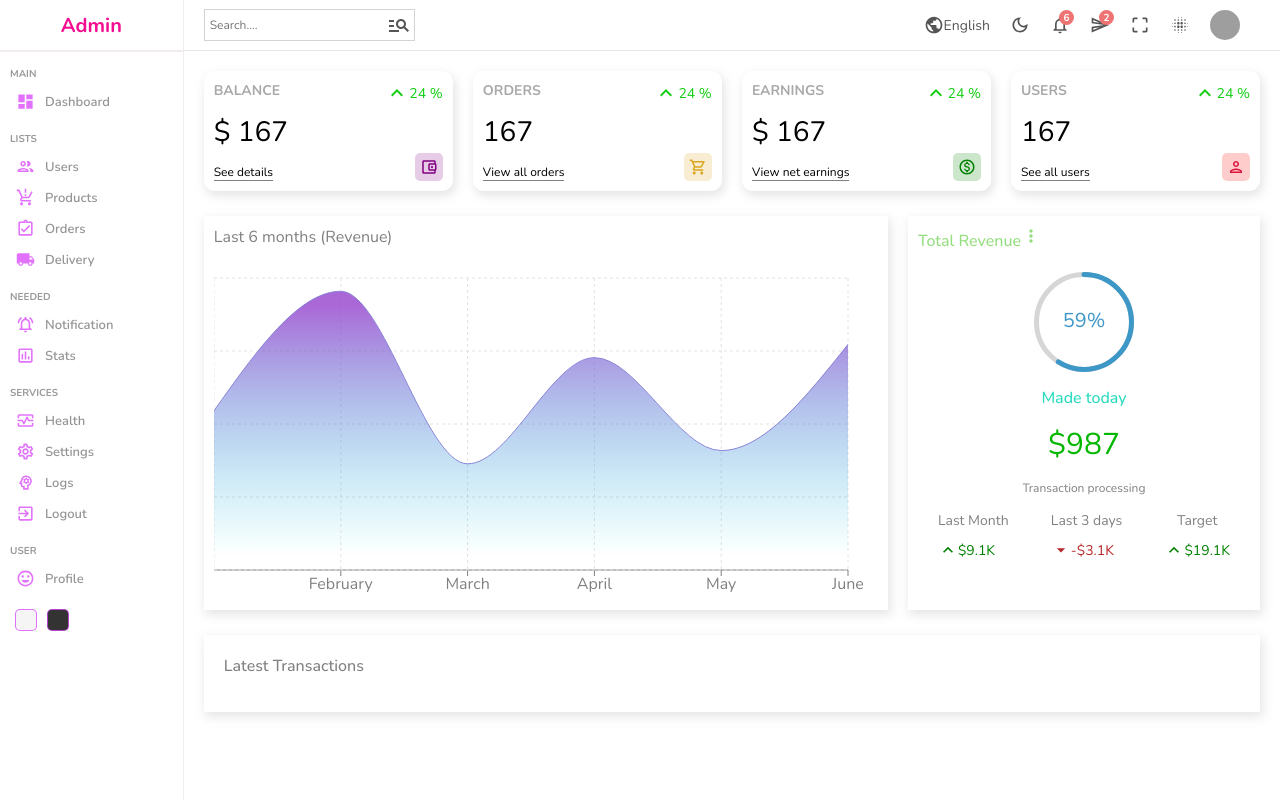
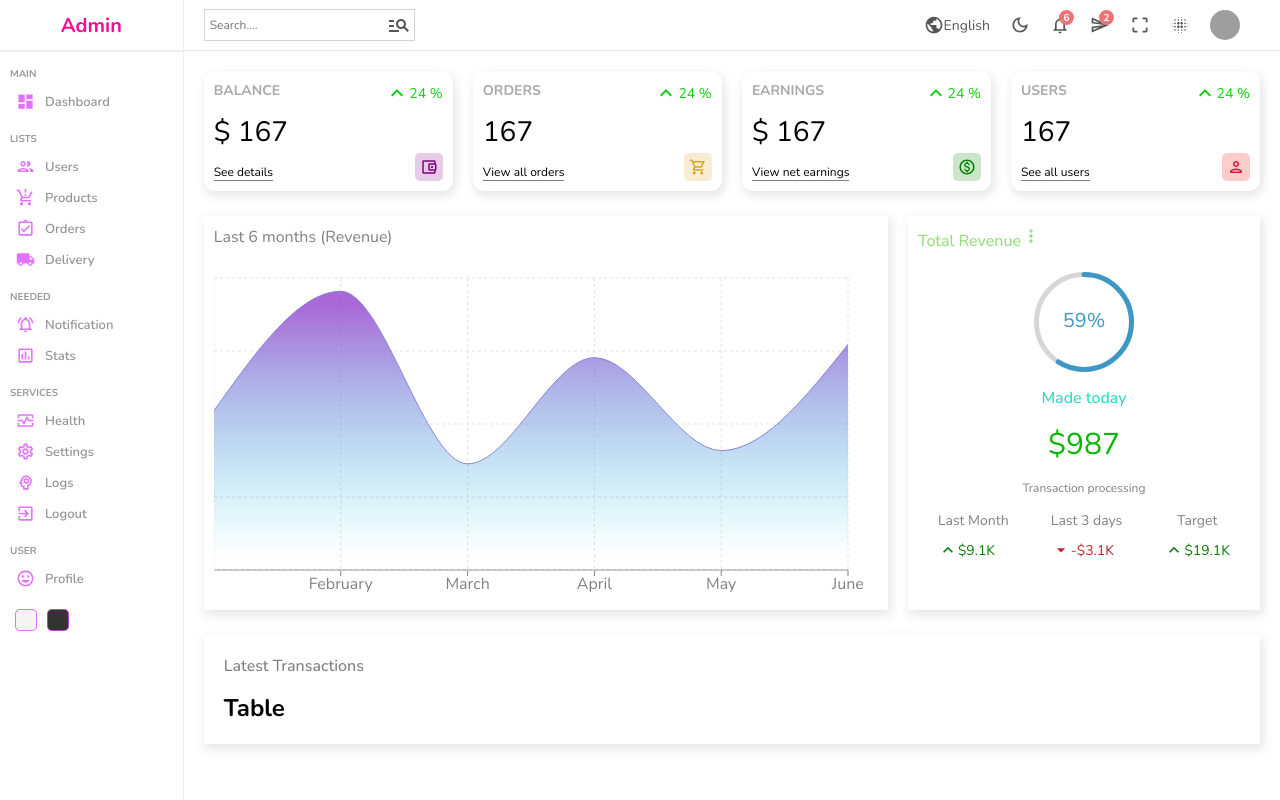
Before and after one commit to ahmedtowsikzap/Dashboared-For-EC, a React (Create React App) app: page / in a window 1280 px wide. Built offline with nearby package versions, Linux system fonts and the light colour scheme; grey boxes are pictures that could not be loaded.

Commit message:
table added to homepage

```diff
--- a/src/components/table/Table.jsx
+++ b/src/components/table/Table.jsx
@@ -2,7 +2,7 @@ import "./table.scss";
 
 const Table = () => {
   return (
-    <div>
+    <div className="table">
       <h2>Table</h2>
     </div>
   );
--- a/src/pages/home/Home.jsx
+++ b/src/pages/home/Home.jsx
@@ -2,6 +2,7 @@ import Chart from "../../components/chart/Chart";
 import Featured from "../../components/featured/Featured";
 import Navbar from "../../components/navbar/Navbar";
 import Sidebar from "../../components/sidebar/Sidebar";
+import Table from "../../components/table/Table";
 import Widget from "../../components/widget/Widget";
 import "./home.scss";
 const Home = () => {
@@ -22,6 +23,7 @@ const Home = () => {
         </div>
         <div className="listContainer">
           <div className="listTitle">Latest Transactions</div>
+          <Table />
         </div>
       </div>
     </div>
```
